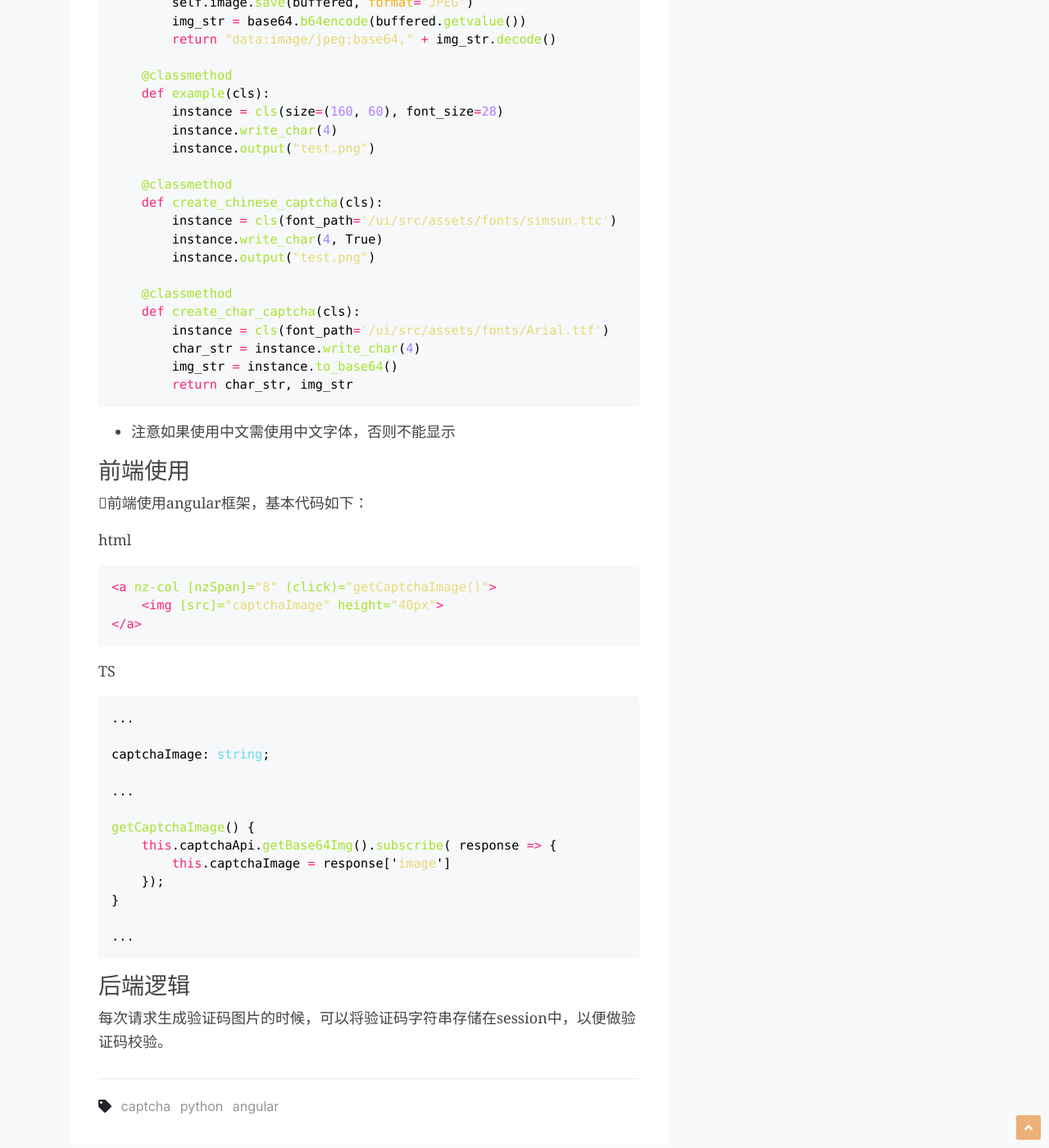
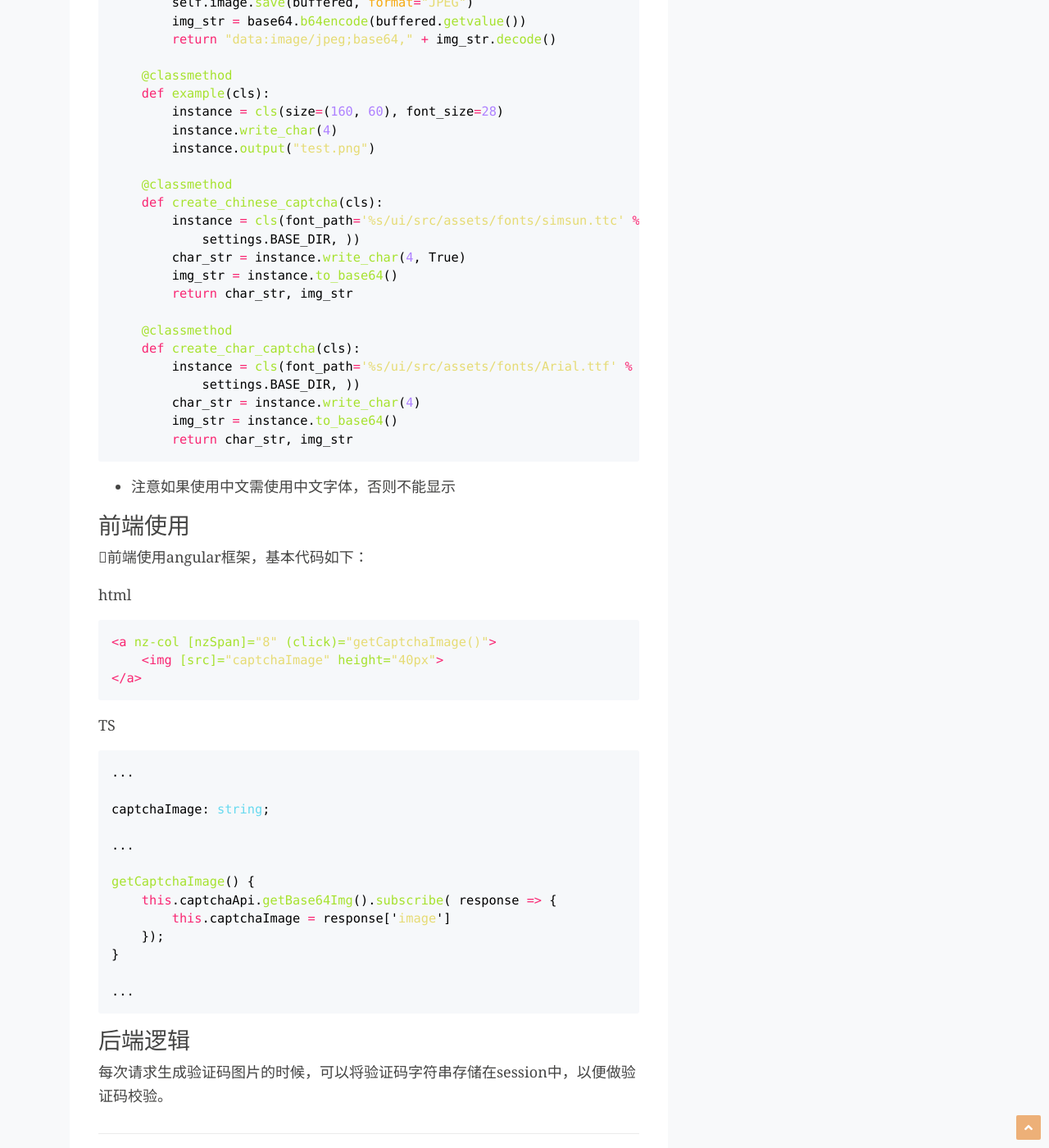
Before and after one commit to xubiaosunny/xubiaosunny.github.io, a Jekyll site: the page built from _posts/Pyhton/2018-08-22-python3_create_captcha_base64_string.md, in a window 1280 px wide and 1400 px high, scrolled down 2367 px. Shown: the whole window at 82% size. Built offline with Jekyll 4.4.1, drawn with Linux system fonts in a browser that asks for light colours; comment, search, counter and statistics services are not loaded; some of the changed text lies outside the part shown.

Commit message:
fix sometings

```diff
--- a/_posts/Pyhton/2018-08-22-python3_create_captcha_base64_string.md
+++ b/_posts/Pyhton/2018-08-22-python3_create_captcha_base64_string.md
@@ -3,7 +3,7 @@ layout: post
 title: "python3生成图片验证码并在angluar中显示"
 date: 2018-08-22 17:59:48
 categories: 技术
-tags: captcha python angular
+tags: captcha python Angular
 ---
 
 python生成验证码基本套路，使用Pillow（python2可以用PIL）生成文字和干扰线。
@@ -64,7 +64,7 @@ class ImageChar(object):
         elif code == 'gbk2312':
             head = random.randint(0xb0, 0xf7)
             body = random.randint(0xa1, 0xf9)
-            val = f'{head:x}{body:x}'
+            val = "%x%x" % (head, body)
             return bytes.fromhex(val).decode('gb2312')
         else:
             raise ValueError('code error')
@@ -106,13 +106,16 @@ class ImageChar(object):
 
     @classmethod
     def create_chinese_captcha(cls):
-        instance = cls(font_path='/ui/src/assets/fonts/simsun.ttc')
-        instance.write_char(4, True)
-        instance.output("test.png")
+        instance = cls(font_path='%s/ui/src/assets/fonts/simsun.ttc' % (
+            settings.BASE_DIR, ))
+        char_str = instance.write_char(4, True)
+        img_str = instance.to_base64()
+        return char_str, img_str
 
     @classmethod
     def create_char_captcha(cls):
-        instance = cls(font_path='/ui/src/assets/fonts/Arial.ttf')
+        instance = cls(font_path='%s/ui/src/assets/fonts/Arial.ttf' % (
+            settings.BASE_DIR, ))
         char_str = instance.write_char(4)
         img_str = instance.to_base64()
         return char_str, img_str
```
Also changed, not shown: _posts/jekyll/2018-04-08-build-blog-site-with-gitHub.md (+1 -1 lines), _posts/jekyll/2018-04-15-use-disqus-to-add-comments-for-your-blog.md (+1 -1 lines), _posts/jekyll/2018-04-20-jekyll-admin-graphical-interface.md (+1 -1 lines).
